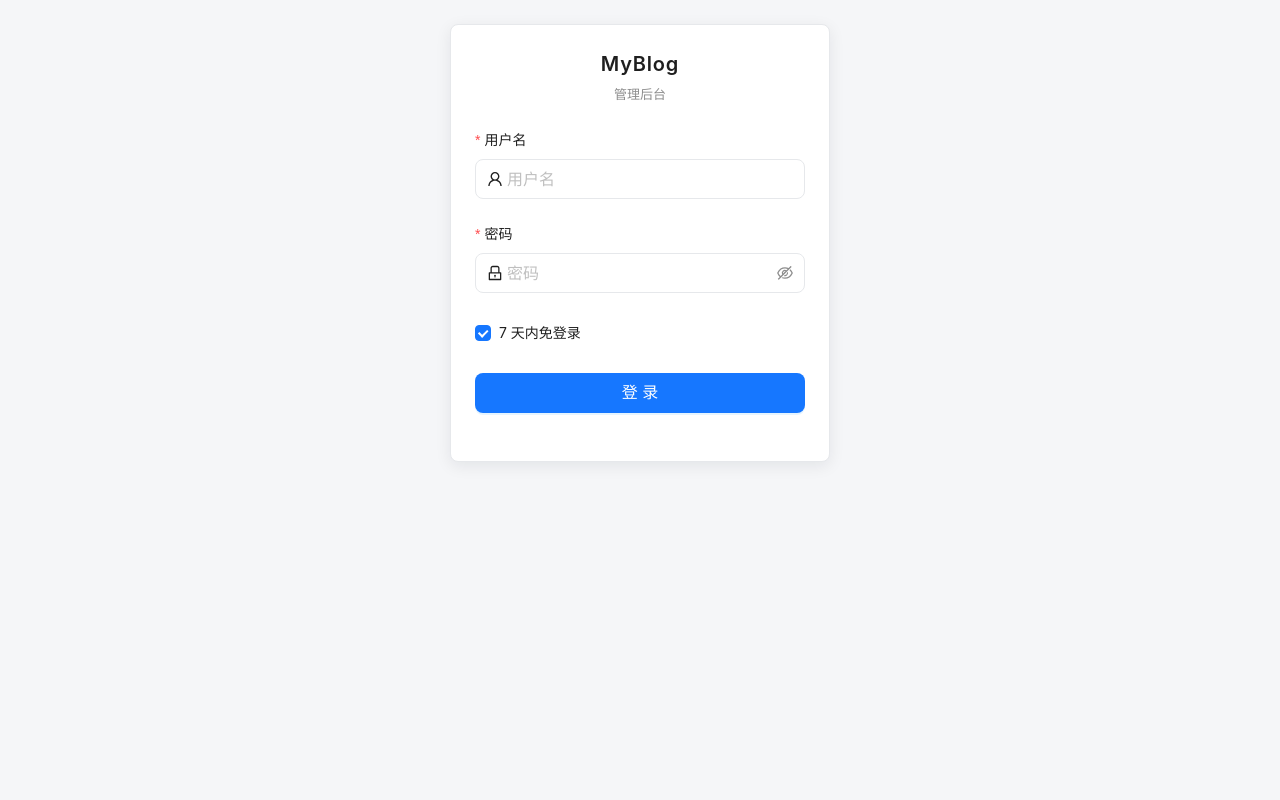
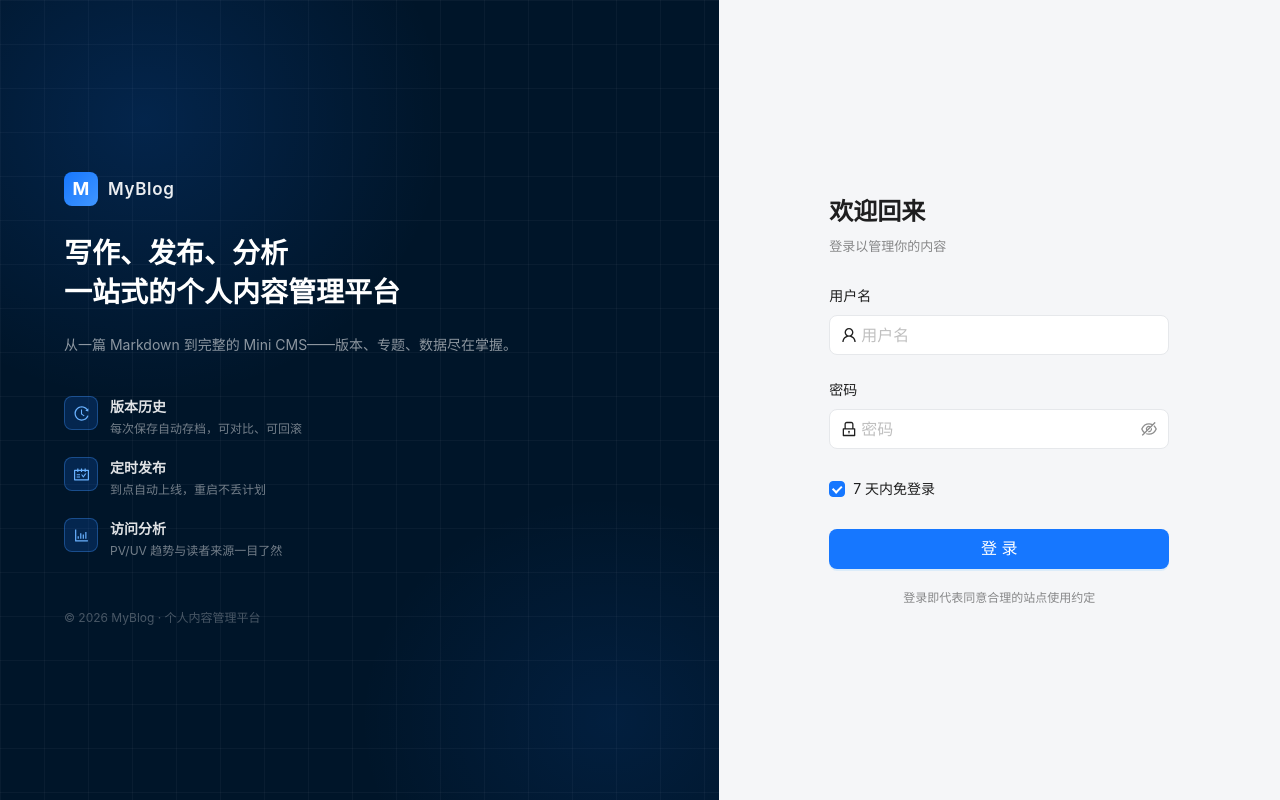
Before and after one commit to Xiaoxusheng/Myblog, a Vue app in the folder admin/: page /login in a window 1280 px wide. Built offline with nearby package versions, Linux system fonts and the light colour scheme.

Commit message:
feat(admin): 登录页重设计——左品牌面板(深色网格+特性清单)/右表单分栏布局，去除多余必填星号，移动端自适应收窄为单栏

```diff
--- a/admin/src/views/LoginView.vue
+++ b/admin/src/views/LoginView.vue
@@ -2,7 +2,13 @@
 import { reactive, ref } from 'vue'
 import { useRoute, useRouter } from 'vue-router'
 import { useFeedback } from '@/composables/useFeedback'
-import { LockOutlined, UserOutlined } from '@ant-design/icons-vue'
+import {
+  BarChartOutlined,
+  HistoryOutlined,
+  LockOutlined,
+  ScheduleOutlined,
+  UserOutlined,
+} from '@ant-design/icons-vue'
 import { useAuthStore } from '@/stores/auth'
 
 const { message } = useFeedback()
@@ -25,6 +31,12 @@ const rules = {
   password: [{ required: true, message: '请输入密码' }],
 }
 
+const features = [
+  { icon: HistoryOutlined, title: '版本历史', desc: '每次保存自动存档，可对比、可回滚' },
+  { icon: ScheduleOutlined, title: '定时发布', desc: '到点自动上线，重启不丢计划' },
+  { icon: BarChartOutlined, title: '访问分析', desc: 'PV/UV 趋势与读者来源一目了然' },
+]
+
 async function handleSubmit() {
   loginError.value = ''
   await formRef.value?.validate()
@@ -44,11 +56,38 @@ async function handleSubmit() {
 </script>
 
 <template>
-  <div class="login-page">
-    <a-card class="login-card" :bordered="false">
-      <div class="login-card__head">
-        <p class="login-card__brand">MyBlog</p>
-        <p class="login-card__sub">管理后台</p>
+  <div class="login-view">
+    <!-- 左侧品牌面板 -->
+    <aside class="login-hero">
+      <div class="login-hero__inner">
+        <div class="login-hero__brand">
+          <span class="login-hero__logo">M</span>
+          <span class="login-hero__name">MyBlog</span>
+        </div>
+
+        <h1 class="login-hero__title">写作、发布、分析<br />一站式的个人内容管理平台</h1>
+        <p class="login-hero__sub">从一篇 Markdown 到完整的 Mini CMS——版本、专题、数据尽在掌握。</p>
+
+        <ul class="login-hero__features">
+          <li v-for="f in features" :key="f.title" class="login-hero__feature">
+            <span class="login-hero__feature-icon"><component :is="f.icon" /></span>
+            <span>
+              <strong>{{ f.title }}</strong>
+              <em>{{ f.desc }}</em>
+            </span>
+          </li>
+        </ul>
+
+        <p class="login-hero__foot">© 2026 MyBlog · 个人内容管理平台</p>
+      </div>
+    </aside>
+
+    <!-- 右侧表单 -->
+    <main class="login-main">
+      <div class="login-panel">
+        <div class="login-panel__head">
+          <h2 class="login-panel__title">欢迎回来</h2>
+          <p class="login-panel__sub">登录以管理你的内容</p>
         </div>
 
         <a-alert
@@ -64,6 +103,7 @@ async function handleSubmit() {
           :model="formState"
           :rules="rules"
           layout="vertical"
+          hide-required-mark
           @finish="handleSubmit"
         >
           <a-form-item label="用户名" name="username">
@@ -92,41 +132,211 @@ async function handleSubmit() {
             <a-checkbox v-model:checked="formState.remember">7 天内免登录</a-checkbox>
           </a-form-item>
 
-        <a-form-item>
+          <a-form-item class="login-panel__submit">
             <a-button type="primary" size="large" block html-type="submit" :loading="submitting">
               登录
             </a-button>
           </a-form-item>
         </a-form>
-    </a-card>
+
+        <p class="login-panel__foot">登录即代表同意合理的站点使用约定</p>
+      </div>
+    </main>
   </div>
 </template>
 
 <style scoped>
-.login-card {
-  width: 380px;
-  max-width: 100%;
+.login-view {
+  display: flex;
+  min-height: 100vh;
+  background: var(--admin-bg, #f5f6f8);
 }
 
-.login-card__head {
+/* ---------- 左侧品牌面板 ---------- */
+.login-hero {
+  position: relative;
+  flex: 1.15;
+  display: flex;
+  align-items: center;
+  padding: 48px 64px;
+  background: var(--admin-sidebar, #001529);
+  overflow: hidden;
+}
+
+/* 细网格 + 品牌色光斑，克制的深度感 */
+.login-hero::before {
+  content: '';
+  position: absolute;
+  inset: 0;
+  background-image:
+    radial-gradient(ellipse 60% 50% at 20% 15%, rgba(22, 119, 255, 0.16), transparent 70%),
+    radial-gradient(ellipse 50% 40% at 85% 90%, rgba(22, 119, 255, 0.1), transparent 70%),
+    linear-gradient(rgba(255, 255, 255, 0.035) 1px, transparent 1px),
+    linear-gradient(90deg, rgba(255, 255, 255, 0.035) 1px, transparent 1px);
+  background-size: 100% 100%, 100% 100%, 44px 44px, 44px 44px;
+  pointer-events: none;
+}
+
+.login-hero__inner {
+  position: relative;
   display: flex;
   flex-direction: column;
-  align-items: center;
-  gap: 4px;
-  margin-bottom: 24px;
+  gap: 20px;
+  max-width: 460px;
+  color: #fff;
 }
 
-.login-card__brand {
-  margin: 0;
-  font-size: 20px;
+.login-hero__brand {
+  display: flex;
+  align-items: center;
+  gap: 10px;
+}
+
+.login-hero__logo {
+  display: inline-flex;
+  align-items: center;
+  justify-content: center;
+  width: 34px;
+  height: 34px;
+  border-radius: 8px;
+  background: linear-gradient(135deg, #1677ff, #4096ff);
+  font-size: 18px;
+  font-weight: 700;
+  color: #fff;
+}
+
+.login-hero__name {
+  font-size: 17px;
   font-weight: 600;
   letter-spacing: 0.04em;
+  color: rgba(255, 255, 255, 0.92);
+}
+
+.login-hero__title {
+  margin: 8px 0 0;
+  font-size: 28px;
+  line-height: 1.4;
+  font-weight: 600;
+  color: #fff;
+}
+
+.login-hero__sub {
+  margin: 0;
+  font-size: 14px;
+  line-height: 1.7;
+  color: rgba(255, 255, 255, 0.55);
+}
+
+.login-hero__features {
+  list-style: none;
+  margin: 20px 0 0;
+  padding: 0;
+  display: grid;
+  gap: 18px;
+}
+
+.login-hero__feature {
+  display: flex;
+  align-items: flex-start;
+  gap: 12px;
+}
+
+.login-hero__feature-icon {
+  display: inline-flex;
+  align-items: center;
+  justify-content: center;
+  width: 34px;
+  height: 34px;
+  flex: none;
+  border-radius: 8px;
+  background: rgba(22, 119, 255, 0.18);
+  border: 1px solid rgba(64, 150, 255, 0.35);
+  font-size: 15px;
+  color: #69b1ff;
+}
+
+.login-hero__feature strong {
+  display: block;
+  font-size: 14px;
+  font-weight: 600;
+  color: rgba(255, 255, 255, 0.88);
+}
+
+.login-hero__feature em {
+  display: block;
+  margin-top: 2px;
+  font-style: normal;
+  font-size: 12px;
+  color: rgba(255, 255, 255, 0.45);
+}
+
+.login-hero__foot {
+  margin: 28px 0 0;
+  font-size: 12px;
+  color: rgba(255, 255, 255, 0.28);
+}
+
+/* ---------- 右侧表单 ---------- */
+.login-main {
+  flex: 1;
+  display: flex;
+  align-items: center;
+  justify-content: center;
+  padding: 48px 24px;
+}
+
+.login-panel {
+  width: 100%;
+  max-width: 340px;
+}
+
+.login-panel__head {
+  margin-bottom: 28px;
+}
+
+.login-panel__title {
+  margin: 0;
+  font-size: 24px;
+  font-weight: 600;
   color: var(--admin-text);
 }
 
-.login-card__sub {
-  margin: 0;
+.login-panel__sub {
+  margin: 6px 0 0;
   font-size: 13px;
   color: var(--admin-muted);
 }
+
+.login-panel__submit {
+  margin-bottom: 0;
+}
+
+.login-panel__foot {
+  margin: 20px 0 0;
+  text-align: center;
+  font-size: 12px;
+  color: var(--admin-muted);
+}
+
+/* ---------- 移动端：隐藏品牌面板，表单撑满 ---------- */
+@media (max-width: 991px) {
+  .login-hero {
+    display: none;
+  }
+
+  .login-main {
+    align-items: flex-start;
+    padding-top: 12vh;
+  }
+
+  .login-panel__head::before {
+    content: 'MyBlog 管理后台';
+    display: block;
+    margin-bottom: 10px;
+    font-size: 13px;
+    font-weight: 600;
+    letter-spacing: 0.04em;
+    color: var(--admin-brand);
+  }
+}
 </style>
```
Lines whose indentation alone changed are shown as unchanged.
